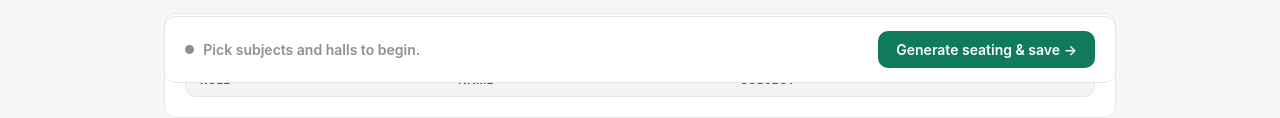
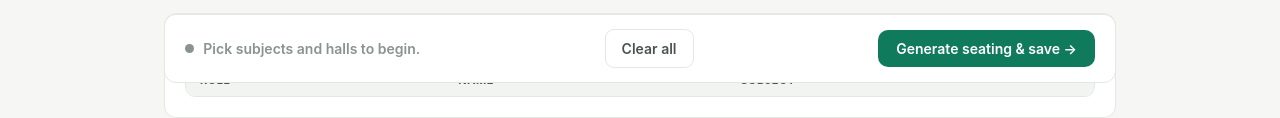
Before and after one commit to I-Manmeet/ExamMatrix, a plain HTML site: page templates/createExam.html in a window 1280 px wide. Shown: the part 705-823 px from the top of the page. Drawn offline with Linux system fonts and the light colour scheme; sample sign-in values are in the browser's storage.

Commit message:
feat(create-exam): add clear-all button to reset subject and hall selections

```diff
--- a/templates/createExam.html
+++ b/templates/createExam.html
@@ -83,6 +83,7 @@
         <span class="dot"></span>
         <span id="statusText">Pick subjects and halls to begin.</span>
       </div>
+      <button type="button" class="btnGhostSmall" id="clearAllBtn" onclick="clearAllPicks()">Clear all</button>
       <button class="btnPrimary btnSmall" id="generateBtn" disabled>Generate seating &amp; save →</button>
     </div>
 
--- a/templates/css/createExam.css
+++ b/templates/css/createExam.css
@@ -94,3 +94,21 @@ tbody td{ padding:9px 14px; border-top:1px solid var(--line-2); }
 .clashInfo b{ color:var(--danger); }
 .clashRolls{ font-family:"SF Mono",Monaco,Consolas,monospace; font-size:11.5px; color:var(--ink-2); }
 .clashMore{ font-size:11.5px; font-weight:600; color:var(--ink-3); }
+
+/* clear-all button (Member B) */
+.btnGhostSmall{
+  padding:10px 16px;
+  font-size:14px;
+  font-family:var(--ui);
+  font-weight:600;
+  color:var(--ink-2);
+  background:#fff;
+  border:1px solid var(--line);
+  border-radius:9px;
+  cursor:pointer;
+  transition:background .15s ease, border-color .15s ease;
+}
+.btnGhostSmall:hover{
+  background:#f4f6f4;
+  border-color:var(--ink-3);
+}
--- a/templates/js/createExam.js
+++ b/templates/js/createExam.js
@@ -319,6 +319,16 @@ function clearClashInfo(){
   infoEl.innerHTML = '<span>Hover a locked subject to see which students clash.</span>';
 }
 
+/* clear all picked subjects and halls, then reset the UI (Member B) */
+function clearAllPicks(){
+  // uncheck every subject and hall checkbox
+  let allBoxes = document.querySelectorAll('#subjectList input, #hallList input');
+  for (let i = 0; i < allBoxes.length; i++) {
+    allBoxes[i].checked = false;
+  }
+  // rebuild state + refresh everything (reuses the existing onPickChange)
+  onPickChange();
+}
 
 
 /* =========================================================
```
